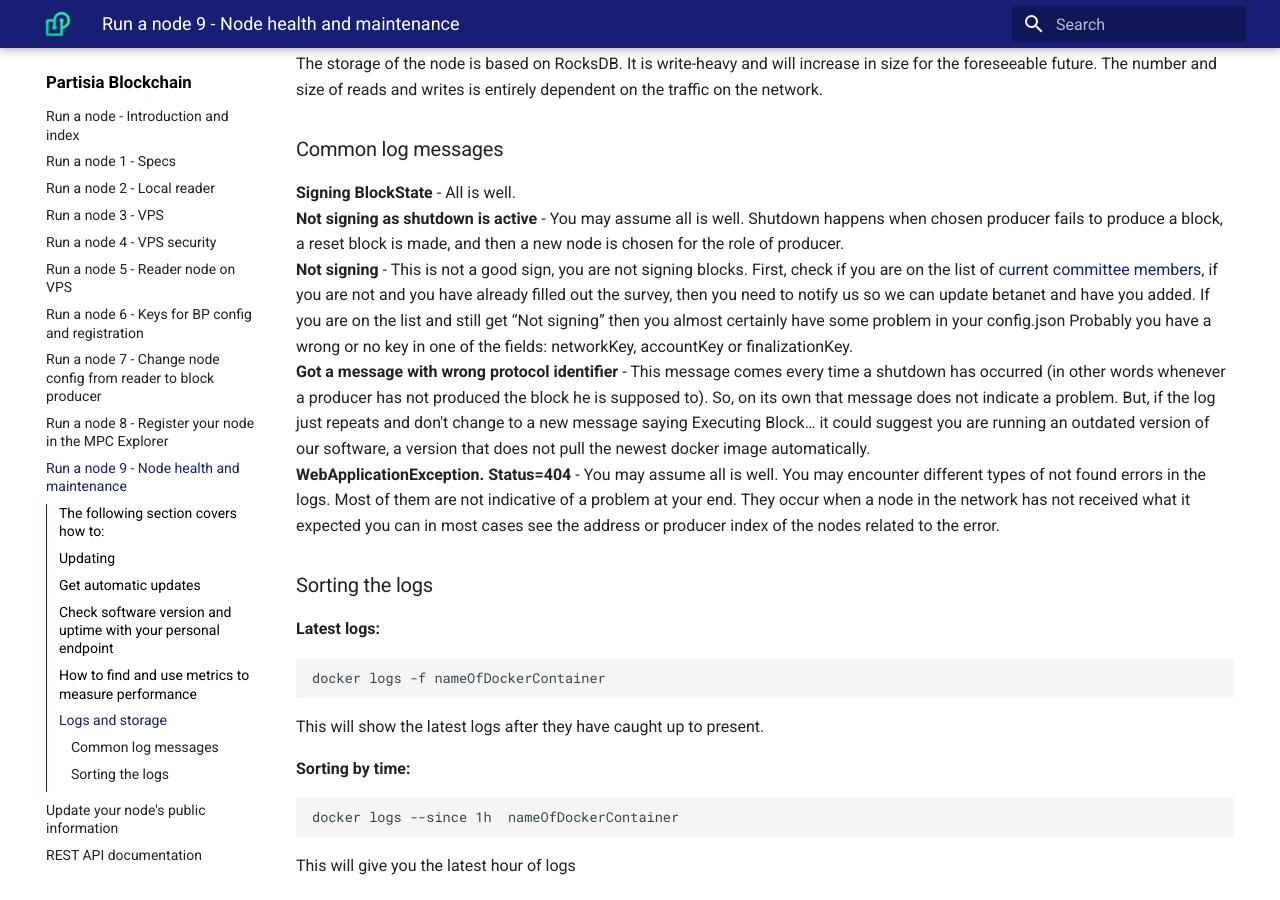
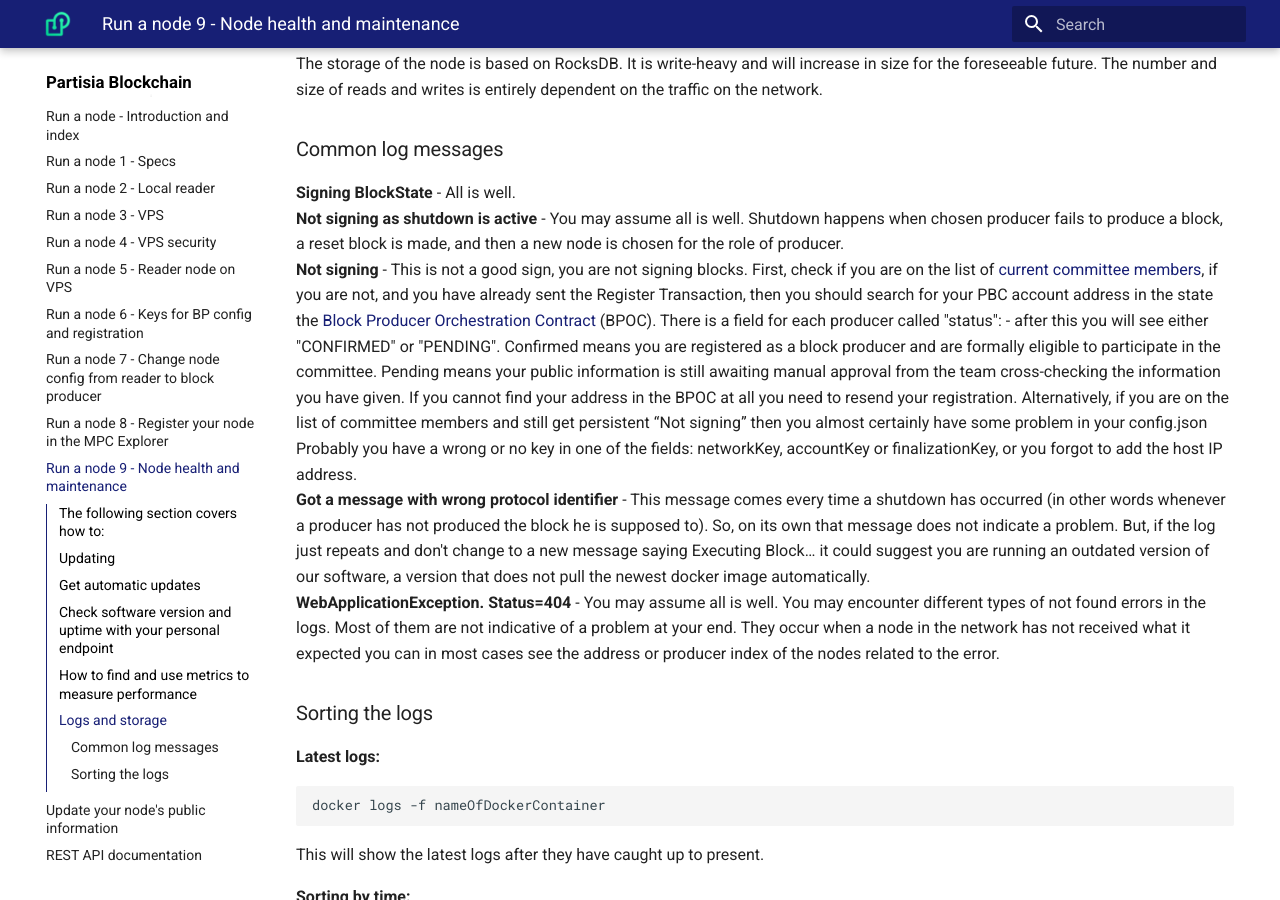
Before and after one commit to 0xSero/partisia-docs, an MkDocs documentation site: the page built from docs/operator-9-node-health.md, in a window 1280 px wide and 900 px high, scrolled down 5822 px. Built offline with MkDocs 1.6.1 and Material for MkDocs 9.7.7, drawn with Linux system fonts in a browser that asks for light colours; a script that is not in the unit is left out.

Commit message:
Small corrections

```diff
--- a/docs/operator-9-node-health.md
+++ b/docs/operator-9-node-health.md
@@ -257,7 +257,7 @@
 
 **Signing BlockState** - All is well.
 **Not signing as shutdown is active** - You may assume all is well. Shutdown happens when chosen producer fails to produce a block, a reset block is made, and then a new node is chosen for the role of producer.
-**Not signing** - This is not a good sign, you are not signing blocks. First, check if you are on the list of [current committee members](https://mpcexplorer.com/validators), if you are not and you have already filled out the survey, then you need to notify us so we can update betanet and have you added. If you are on the list and still get “Not signing” then you almost certainly have some problem in your config.json Probably you have a wrong or no key in one of the fields: networkKey, accountKey or finalizationKey.
+**Not signing** - This is not a good sign, you are not signing blocks. First, check if you are on the list of [current committee members](https://mpcexplorer.com/validators), if you are not, and you have already sent the Register Transaction, then you should search for your PBC account address in the state the [Block Producer Orchestration Contract](https://dashboard.partisiablockchain.com/info/contract/04203b77743ad0ca831df9430a6be515195733ad91) (BPOC). There is a field for each producer called "status": - after this you will see either "CONFIRMED" or "PENDING". Confirmed means you are registered as a block producer and are formally eligible to participate in the committee. Pending means your public information is still awaiting manual approval from the team cross-checking the information you have given. If you cannot find your address in the BPOC at all you need to resend your registration. Alternatively, if you are on the list of committee members and still get persistent “Not signing” then you almost certainly have some problem in your config.json Probably you have a wrong or no key in one of the fields: networkKey, accountKey or finalizationKey, or you forgot to add the host IP address.
 **Got a message with wrong protocol identifier** - This message comes every time a shutdown has occurred (in other words whenever a producer has not produced the block he is supposed to). So, on its own that message does not indicate a problem. But, if the log just repeats and don't change to a new message saying Executing Block… it could suggest you are running an outdated version of our software, a version that does not pull the newest docker image automatically.
 **WebApplicationException. Status=404** - You may assume all is well. You may encounter different types of not found errors in the logs. Most of them are not indicative of a problem at your end. They occur when a node in the network has not received what it expected you can in most cases see the address or producer index of the nodes related to the error.
 
```
